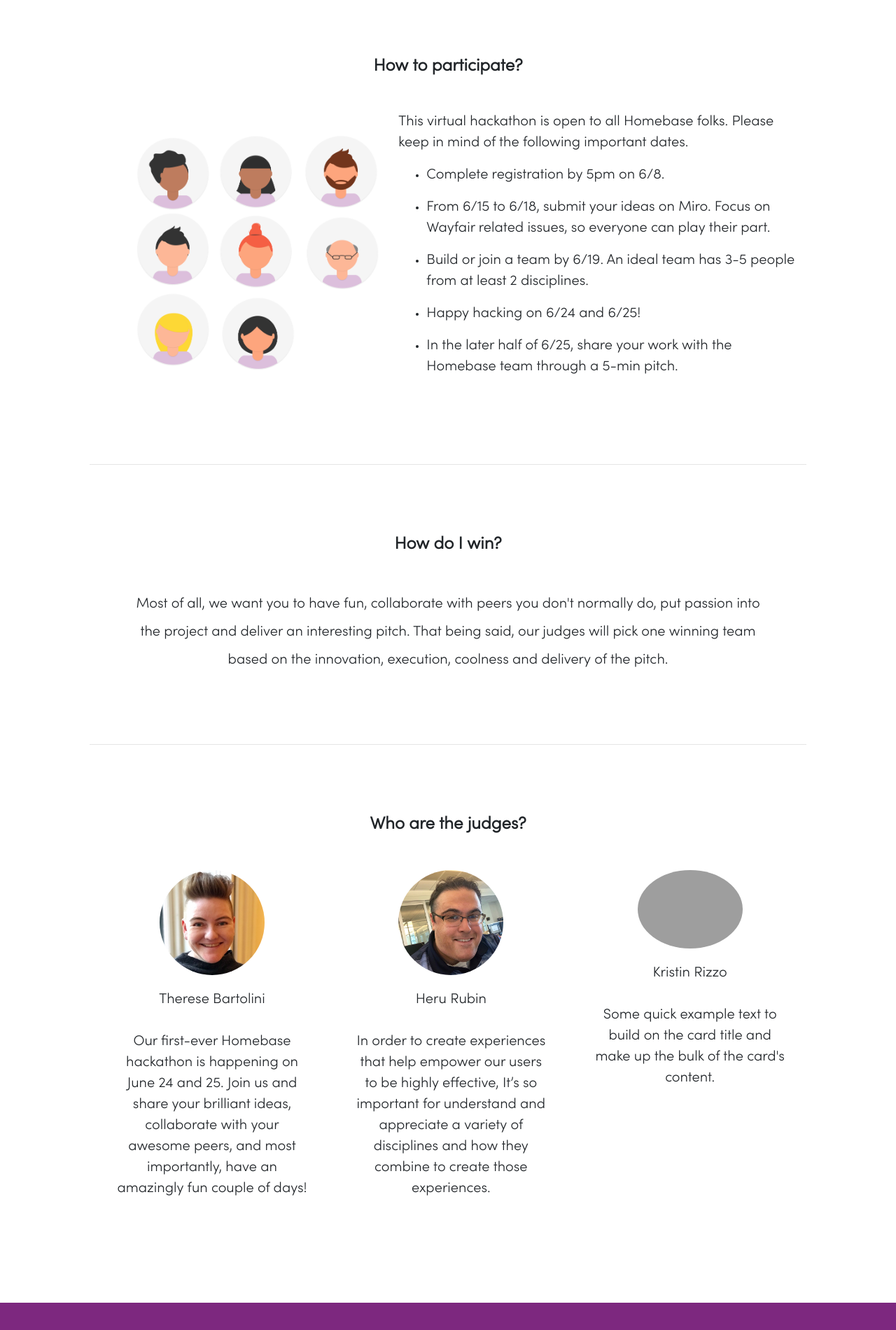
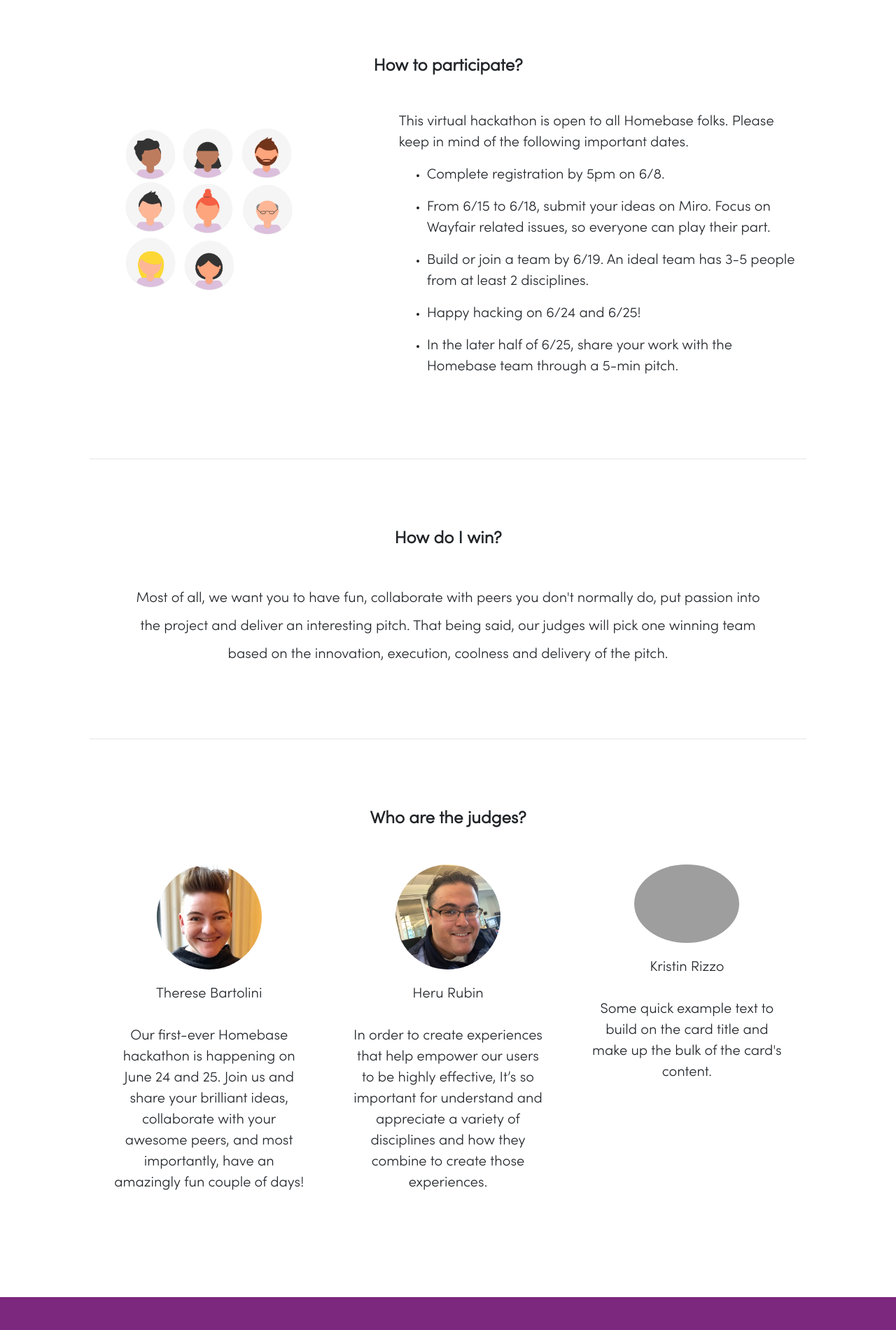
Before and after one commit to sanktion13/hack-homebase, a plain HTML site: page index.html in a window 1280 px wide. Shown: the part 626-2526 px from the top of the page at 70% size. Drawn offline with nearby package versions, Linux system fonts and the light colour scheme; grey boxes are pictures that could not be loaded; files whose address does not match are found by name; a web font is replaced by a local one.

Commit message:
Update responsive columns

```diff
--- a/index.html
+++ b/index.html
@@ -58,14 +58,14 @@
         <h3 class="section-title">How to participate?</h3>
         <div class="container">
           <div class="row">
-            <div class="col-4">
+            <div class="col-md-4">
               <img
-                class="illustration"
+                class="illustration w-100"
                 src="./media/virutal-meeting.png"
                 alt="Eight avatars"
               />
             </div>
-            <div class="col-8" style="text-align: left; padding-left: 100px;">
+            <div class="offset-md-1 col-md-7 text-left">
               <p>
                 This virtual hackathon is open to all Homebase folks. Please
                 keep in mind of the following important dates.
@@ -120,8 +120,8 @@
         </h3>
         <div class="container">
           <div class="row">
-            <div class="col-sm">
-              <div class="card" style="width: 20rem; border: none;">
+            <div class="col-md">
+              <div class="card mx-auto" style="max-width: 20rem; border: none;">
                 <img
                   src="./media/therese-bartolini.jpeg"
                   class="card-img-top"
@@ -139,8 +139,8 @@
                 </div>
               </div>
             </div>
-            <div class="col-sm">
-              <div class="card" style="width: 20rem; border: none;">
+            <div class="col-md">
+              <div class="card mx-auto" style="max-width: 20rem; border: none;">
                 <img
                   src="./media/heru-rubin.png"
                   class="card-img-top"
@@ -158,8 +158,8 @@
                 </div>
               </div>
             </div>
-            <div class="col-sm">
-              <div class="card" style="width: 20rem; border: none;">
+            <div class="col-md">
+              <div class="card mx-auto" style="max-width: 20rem; border: none;">
                 <img
                   src="https://i.ya-webdesign.com/images/blank-profile-picture-png-1.png"
                   class="card-img-top"
```
